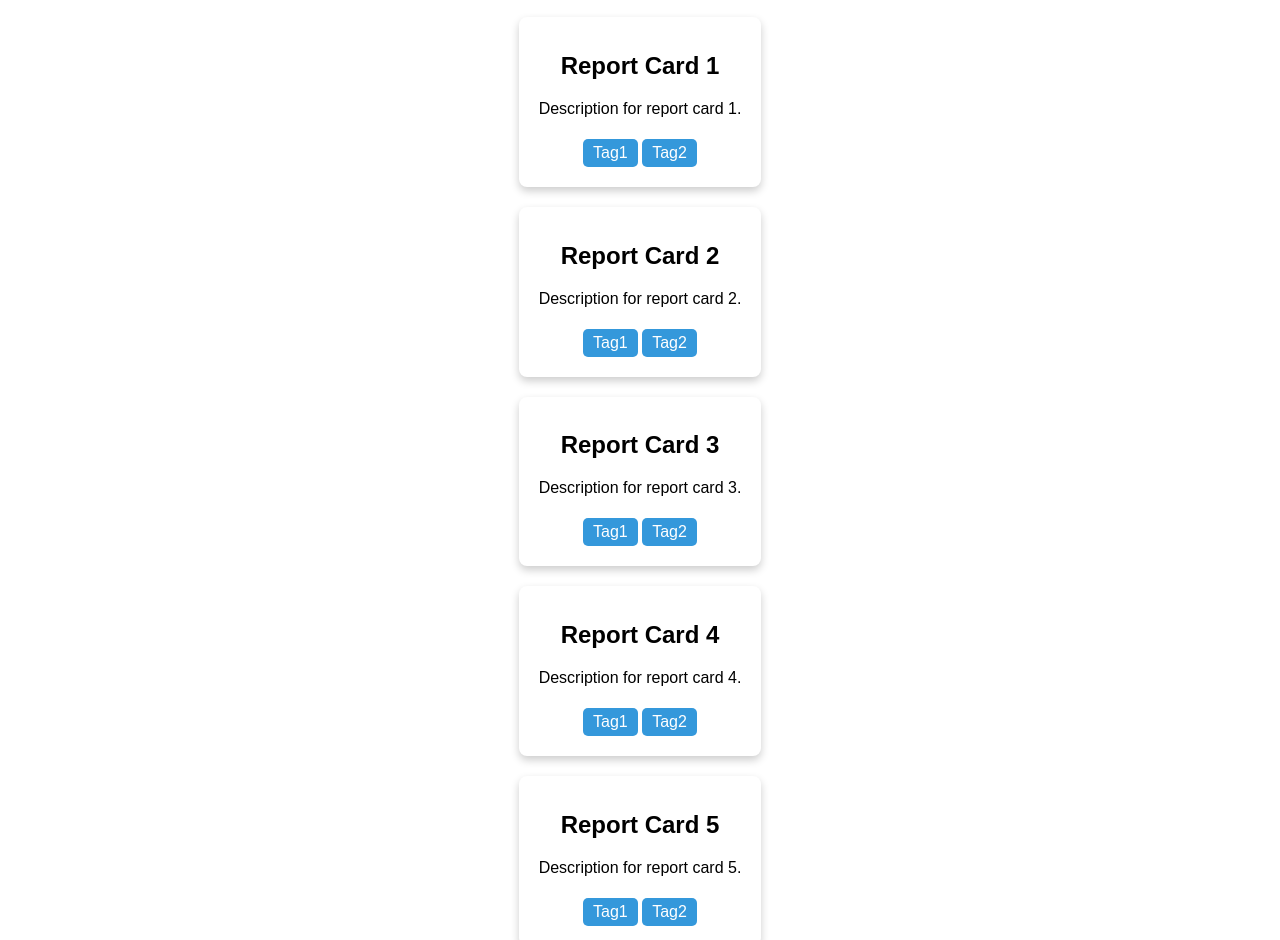
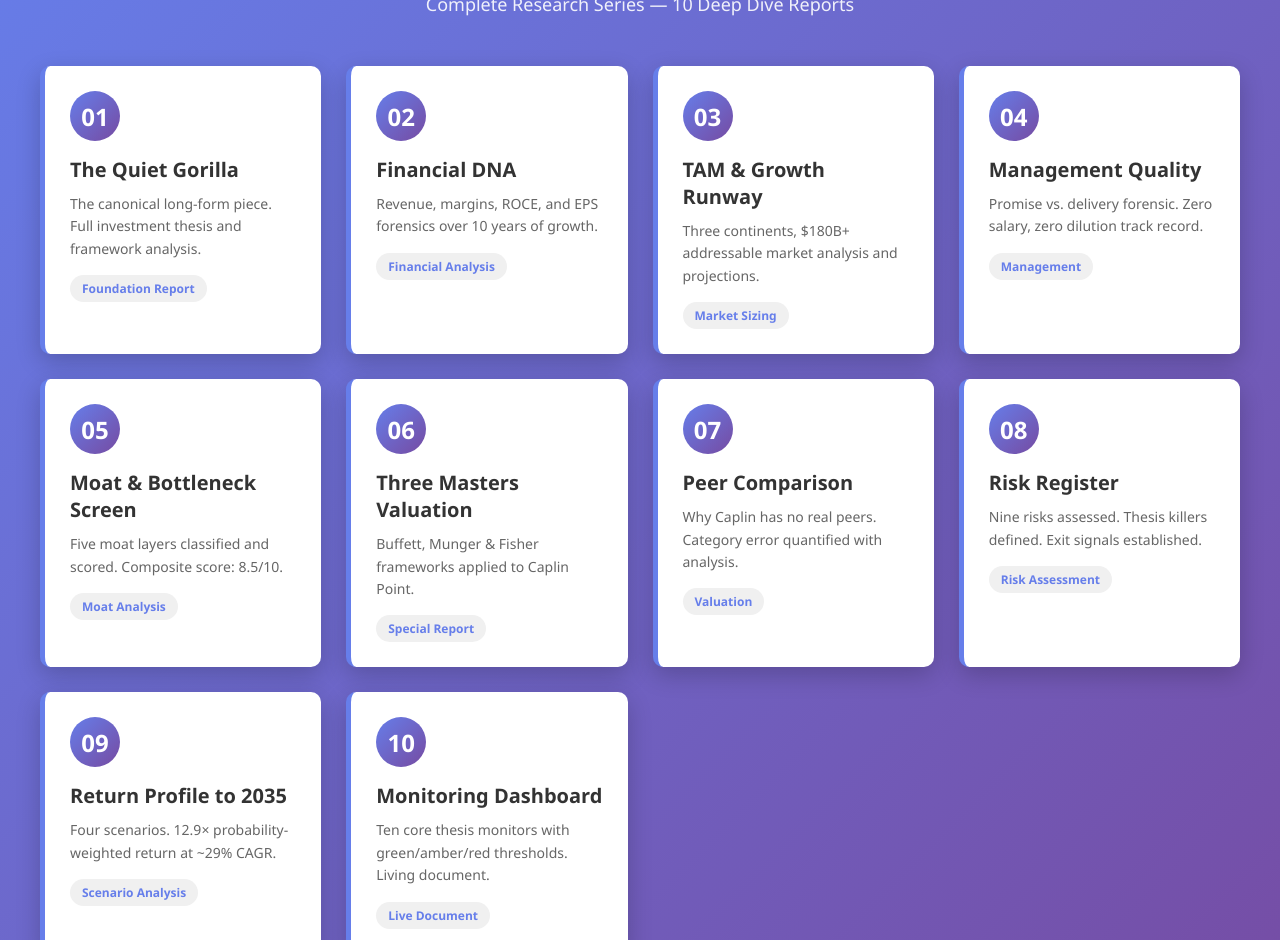
Before and after one commit to Indiagrowthstocks/Caplin-Deep-Dive, a plain HTML site: page index.html in a window 1280 px wide. Shown: the part 123-1063 px from the top of the page. Drawn offline with Linux system fonts and the light colour scheme.

Commit message:
Revamp index.html with new title and styles
Updated the title and overall layout of the index.html file. Enhanced styles for body, header, and card elements, and added new report links.

```diff
--- a/index.html
+++ b/index.html
@@ -3,134 +3,196 @@
 <head>
     <meta charset="UTF-8">
     <meta name="viewport" content="width=device-width, initial-scale=1.0">
-    <title>Company Report Cards</title>
-    <link rel="stylesheet" href="styles.css">
+    <title>Caplin Point Laboratories — Deep Dive Series</title>
     <style>
-        body {
-            font-family: Arial, sans-serif;
+        * {
             margin: 0;
             padding: 0;
-            display: flex;
-            flex-direction: column;
+            box-sizing: border-box;
+        }
+
+        body {
+            font-family: 'Segoe UI', Tahoma, Geneva, Verdana, sans-serif;
+            background: linear-gradient(135deg, #667eea 0%, #764ba2 100%);
             min-height: 100vh;
+            padding: 40px 20px;
         }
+
+        .container {
+            max-width: 1200px;
+            margin: 0 auto;
+        }
+
         header {
-            background-color: #2C3E50;
+            text-align: center;
             color: white;
-            padding: 20px;
-            text-align: center;
+            margin-bottom: 50px;
         }
-        main {
-            flex: 1;
-            padding: 20px;
-            display: flex;
-            justify-content: center;
+
+        header h1 {
+            font-size: 48px;
+            margin-bottom: 10px;
+            text-shadow: 2px 2px 4px rgba(0,0,0,0.3);
         }
+
+        header p {
+            font-size: 18px;
+            opacity: 0.9;
+        }
+
         .grid {
             display: grid;
-            grid-template-columns: repeat(auto-fill, minmax(200px, 1fr));
-            gap: 20px;
+            grid-template-columns: repeat(auto-fit, minmax(280px, 1fr));
+            gap: 25px;
+            margin-bottom: 40px;
         }
+
         .card {
-            background-color: white;
-            border-radius: 8px;
-            box-shadow: 0 4px 8px rgba(0, 0, 0, 0.2);
-            padding: 15px;
+            background: white;
+            border-radius: 10px;
+            padding: 25px;
+            box-shadow: 0 8px 25px rgba(0, 0, 0, 0.2);
+            text-decoration: none;
+            color: #333;
+            transition: all 0.3s ease;
+            display: block;
+            border-left: 5px solid #667eea;
+        }
+
+        .card:hover {
+            transform: translateY(-8px);
+            box-shadow: 0 15px 40px rgba(0, 0, 0, 0.3);
+            border-left-color: #764ba2;
+        }
+
+        .card-number {
+            display: inline-block;
+            background: linear-gradient(135deg, #667eea 0%, #764ba2 100%);
+            color: white;
+            width: 50px;
+            height: 50px;
+            border-radius: 50%;
+            display: flex;
+            align-items: center;
+            justify-content: center;
+            font-size: 24px;
+            font-weight: bold;
+            margin-bottom: 15px;
+        }
+
+        .card h2 {
+            font-size: 20px;
+            margin-bottom: 10px;
+            color: #333;
+        }
+
+        .card p {
+            font-size: 14px;
+            color: #666;
+            line-height: 1.6;
+            margin-bottom: 15px;
+        }
+
+        .card-tag {
+            display: inline-block;
+            background: #f0f0f0;
+            color: #667eea;
+            padding: 5px 12px;
+            border-radius: 20px;
+            font-size: 12px;
+            font-weight: 600;
+        }
+
+        footer {
             text-align: center;
-            transition: transform 0.2s;
-        }
-        .card:hover {
-            transform: scale(1.05);
-        }
-        footer {
-            background-color: #2C3E50;
             color: white;
-            text-align: center;
-            padding: 10px;
-            position: relative;
-            bottom: 0;
-            width: 100%;
-        }
-        .tag {
-            display: inline-block;
-            background-color: #3498DB;
-            color: white;
-            border-radius: 5px;
-            padding: 5px 10px;
-            margin: 5px 0;
+            opacity: 0.9;
+            padding: 20px;
         }
     </style>
 </head>
 <body>
-    <header>
-        <h1>Company Name</h1>
-    </header>
-    <main>
+    <div class="container">
+        <header>
+            <h1>Caplin Point Laboratories</h1>
+            <p>Complete Research Series — 10 Deep Dive Reports</p>
+        </header>
+
         <div class="grid">
-            <div class="card">
-                <h2>Report Card 1</h2>
-                <p>Description for report card 1.</p>
-                <span class="tag">Tag1</span>
-                <span class="tag">Tag2</span>
-            </div>
-            <div class="card">
-                <h2>Report Card 2</h2>
-                <p>Description for report card 2.</p>
-                <span class="tag">Tag1</span>
-                <span class="tag">Tag2</span>
-            </div>
-            <div class="card">
-                <h2>Report Card 3</h2>
-                <p>Description for report card 3.</p>
-                <span class="tag">Tag1</span>
-                <span class="tag">Tag2</span>
-            </div>
-            <div class="card">
-                <h2>Report Card 4</h2>
-                <p>Description for report card 4.</p>
-                <span class="tag">Tag1</span>
-                <span class="tag">Tag2</span>
-            </div>
-            <div class="card">
-                <h2>Report Card 5</h2>
-                <p>Description for report card 5.</p>
-                <span class="tag">Tag1</span>
-                <span class="tag">Tag2</span>
-            </div>
-            <div class="card">
-                <h2>Report Card 6</h2>
-                <p>Description for report card 6.</p>
-                <span class="tag">Tag1</span>
-                <span class="tag">Tag2</span>
-            </div>
-            <div class="card">
-                <h2>Report Card 7</h2>
-                <p>Description for report card 7.</p>
-                <span class="tag">Tag1</span>
-                <span class="tag">Tag2</span>
-            </div>
-            <div class="card">
-                <h2>Report Card 8</h2>
-                <p>Description for report card 8.</p>
-                <span class="tag">Tag1</span>
-                <span class="tag">Tag2</span>
-            </div>
-            <div class="card">
-                <h2>Report Card 9</h2>
-                <p>Description for report card 9.</p>
-                <span class="tag">Tag1</span>
-                <span class="tag">Tag2</span>
-            </div>
-            <div class="card">
-                <h2>Report Card 10</h2>
-                <p>Description for report card 10.</p>
-                <span class="tag">Tag1</span>
-                <span class="tag">Tag2</span>
-            </div>
+            <a href="01-the-quiet-gorilla.html" class="card">
+                <div class="card-number">01</div>
+                <h2>The Quiet Gorilla</h2>
+                <p>The canonical long-form piece. Full investment thesis and framework analysis.</p>
+                <span class="card-tag">Foundation Report</span>
+            </a>
+
+            <a href="02-financial-dna.html" class="card">
+                <div class="card-number">02</div>
+                <h2>Financial DNA</h2>
+                <p>Revenue, margins, ROCE, and EPS forensics over 10 years of growth.</p>
+                <span class="card-tag">Financial Analysis</span>
+            </a>
+
+            <a href="03-tam-growth-runway.html" class="card">
+                <div class="card-number">03</div>
+                <h2>TAM & Growth Runway</h2>
+                <p>Three continents, $180B+ addressable market analysis and projections.</p>
+                <span class="card-tag">Market Sizing</span>
+            </a>
+
+            <a href="04-management-quality.html" class="card">
+                <div class="card-number">04</div>
+                <h2>Management Quality</h2>
+                <p>Promise vs. delivery forensic. Zero salary, zero dilution track record.</p>
+                <span class="card-tag">Management</span>
+            </a>
+
+            <a href="05-moat-bottleneck-screen.html" class="card">
+                <div class="card-number">05</div>
+                <h2>Moat & Bottleneck Screen</h2>
+                <p>Five moat layers classified and scored. Composite score: 8.5/10.</p>
+                <span class="card-tag">Moat Analysis</span>
+            </a>
+
+            <a href="06-three-masters-valuation.html" class="card">
+                <div class="card-number">06</div>
+                <h2>Three Masters Valuation</h2>
+                <p>Buffett, Munger & Fisher frameworks applied to Caplin Point.</p>
+                <span class="card-tag">Special Report</span>
+            </a>
+
+            <a href="07-peer-comparison.html" class="card">
+                <div class="card-number">07</div>
+                <h2>Peer Comparison</h2>
+                <p>Why Caplin has no real peers. Category error quantified with analysis.</p>
+                <span class="card-tag">Valuation</span>
+            </a>
+
+            <a href="08-risk-register.html" class="card">
+                <div class="card-number">08</div>
+                <h2>Risk Register</h2>
+                <p>Nine risks assessed. Thesis killers defined. Exit signals established.</p>
+                <span class="card-tag">Risk Assessment</span>
+            </a>
+
+            <a href="09-return-profile-2035.html" class="card">
+                <div class="card-number">09</div>
+                <h2>Return Profile to 2035</h2>
+                <p>Four scenarios. 12.9× probability-weighted return at ~29% CAGR.</p>
+                <span class="card-tag">Scenario Analysis</span>
+            </a>
+
+            <a href="10-monitoring-dashboard.html" class="card">
+                <div class="card-number">10</div>
+                <h2>Monitoring Dashboard</h2>
+                <p>Ten core thesis monitors with green/amber/red thresholds. Living document.</p>
+                <span class="card-tag">Live Document</span>
+            </a>
         </div>
-    </main>
-    <footer>
-        <p>&copy; 2026 Company Name. All rights reserved.</p>
-    </footer>
+
+        <footer>
+            <p>The crowd reads headlines. The thinker reads structures. — Independent investment research, March 2026</p>
+        </footer>
+    </div>
 </body>
 </html>
```
